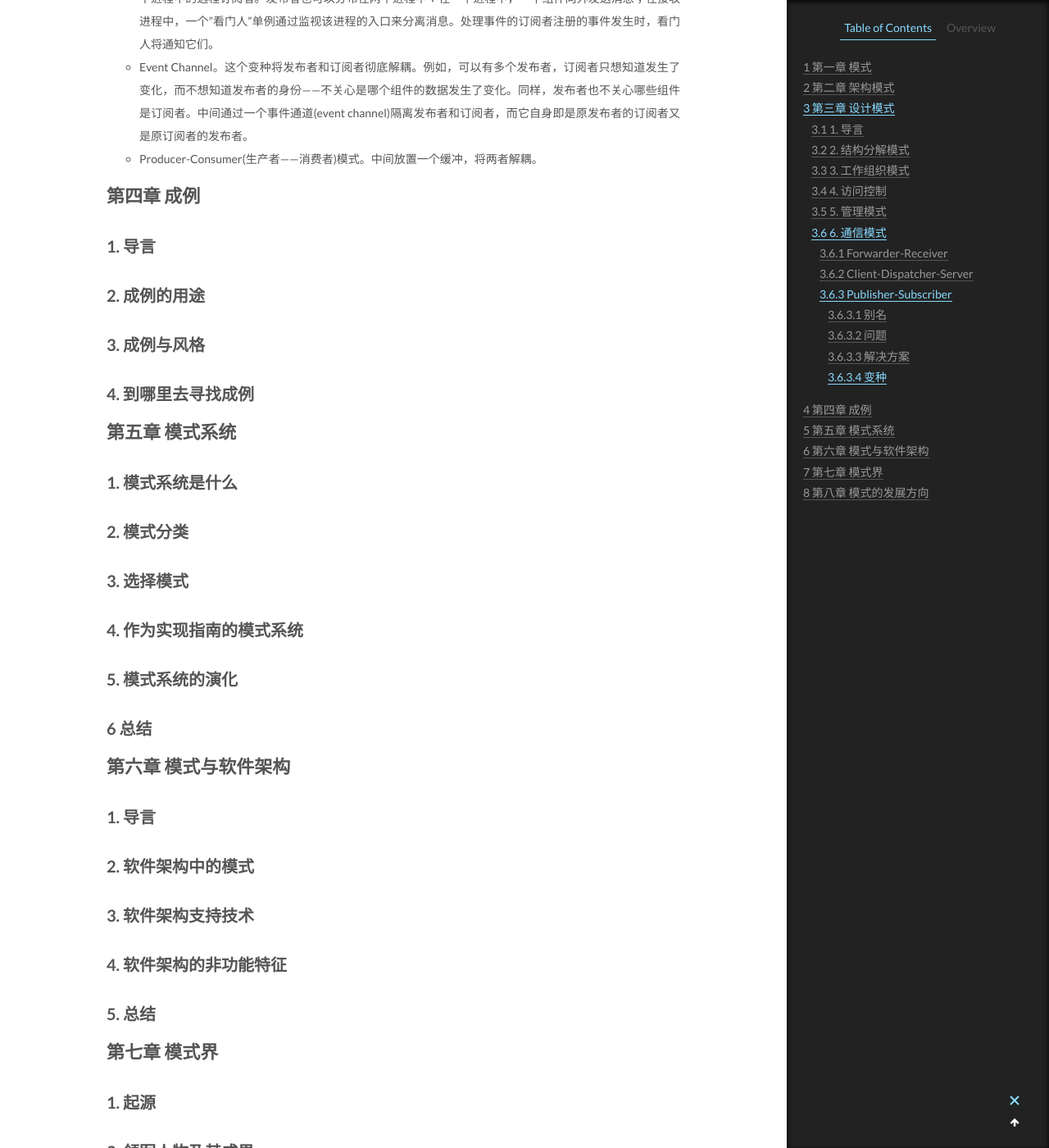
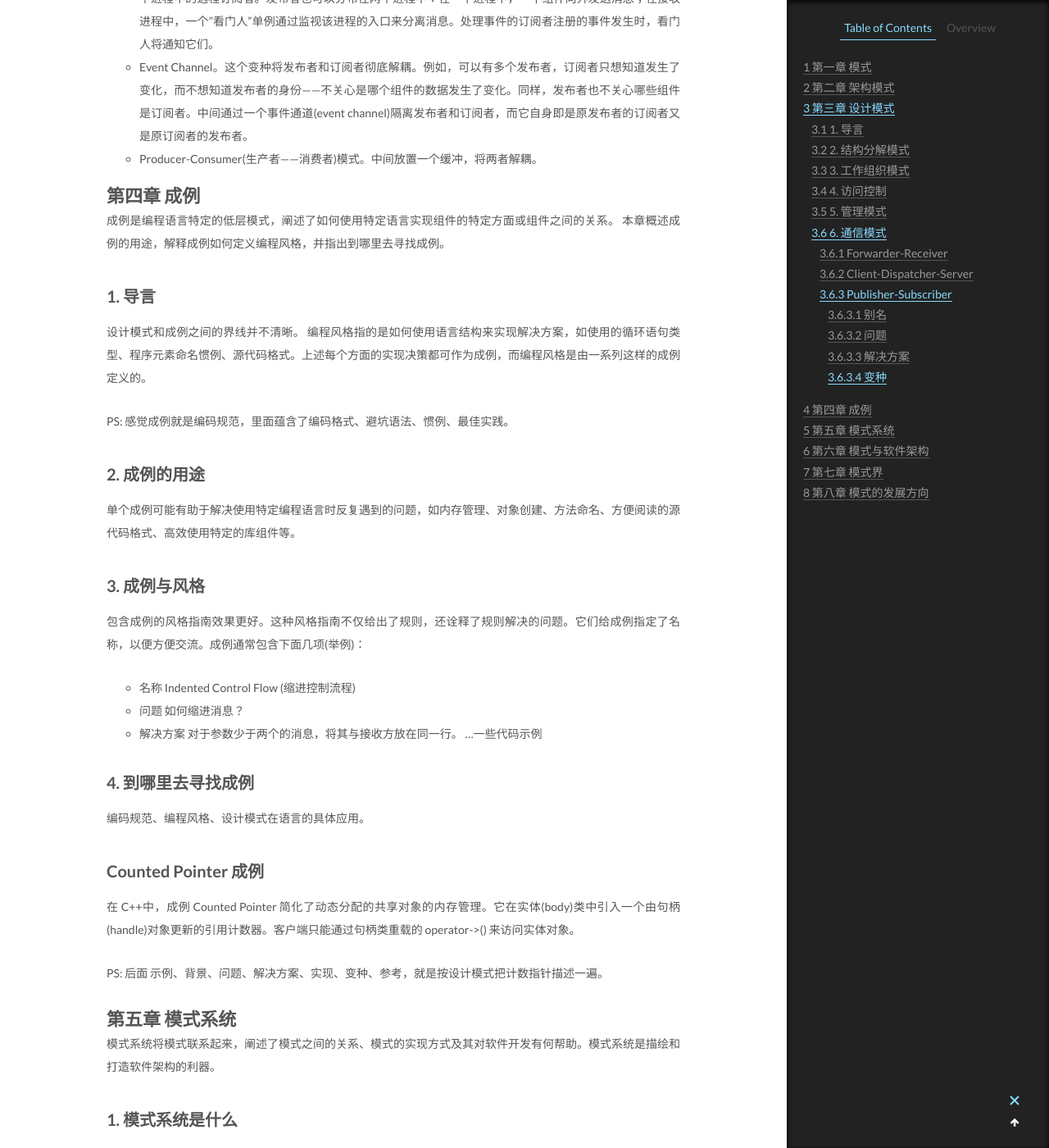
Before and after one commit to CodeHunter2006/CodeHunter2006.github.io, a Jekyll site: the page built from _posts/2019-11-16-Pattern_Oriented_Software_Architecture_notes.md, in a window 1280 px wide and 1400 px high, scrolled down 62482 px. Shown: the whole window at 82% size. Built offline with Jekyll 4.4.1, drawn with Linux system fonts in a browser that asks for light colours; some of the changed text lies outside the part shown.

Commit message:
[chore]: add contents

```diff
--- a/_posts/2019-11-16-Pattern_Oriented_Software_Architecture_notes.md
+++ b/_posts/2019-11-16-Pattern_Oriented_Software_Architecture_notes.md
@@ -2039,18 +2039,50 @@ Observer、Dependents
 
 # 第四章 成例
 
+成例是编程语言特定的低层模式，阐述了如何使用特定语言实现组件的特定方面或组件之间的关系。
+本章概述成例的用途，解释成例如何定义编程风格，并指出到哪里去寻找成例。
+
 ## 1. 导言
 
+设计模式和成例之间的界线并不清晰。
+编程风格指的是如何使用语言结构来实现解决方案，如使用的循环语句类型、程序元素命名惯例、源代码格式。上述每个方面的实现决策都可作为成例，而编程风格是由一系列这样的成例定义的。
+
+PS: 感觉成例就是编码规范，里面蕴含了编码格式、避坑语法、惯例、最佳实践。
+
 ## 2. 成例的用途
 
+单个成例可能有助于解决使用特定编程语言时反复遇到的问题，如内存管理、对象创建、方法命名、方便阅读的源代码格式、高效使用特定的库组件等。
+
 ## 3. 成例与风格
 
+包含成例的风格指南效果更好。这种风格指南不仅给出了规则，还诠释了规则解决的问题。它们给成例指定了名称，以便方便交流。成例通常包含下面几项(举例)：
+
+- 名称
+  Indented Control Flow (缩进控制流程)
+- 问题
+  如何缩进消息？
+- 解决方案
+  对于参数少于两个的消息，将其与接收方放在同一行。
+  ...一些代码示例
+
 ## 4. 到哪里去寻找成例
 
+编码规范、编程风格、设计模式在语言的具体应用。
+
+## Counted Pointer 成例
+
+在 C++中，成例 Counted Pointer 简化了动态分配的共享对象的内存管理。它在实体(body)类中引入一个由句柄(handle)对象更新的引用计数器。客户端只能通过句柄类重载的 operator->() 来访问实体对象。
+
+PS: 后面 示例、背景、问题、解决方案、实现、变种、参考，就是按设计模式把计数指针描述一遍。
+
 # 第五章 模式系统
 
+模式系统将模式联系起来，阐述了模式之间的关系、模式的实现方式及其对软件开发有何帮助。模式系统是描绘和打造软件架构的利器。
+
 ## 1. 模式系统是什么
 
+软件架构模式系统包含一系列软件架构模式，并提供了如何在软件开发中实现、组合和使用这些模式的指南。
+
 ## 2. 模式分类
 
 ## 3. 选择模式
```
Also changed, not shown: _posts/2018-09-02-Linux_Shell_Command.md (+1 -1 lines).
